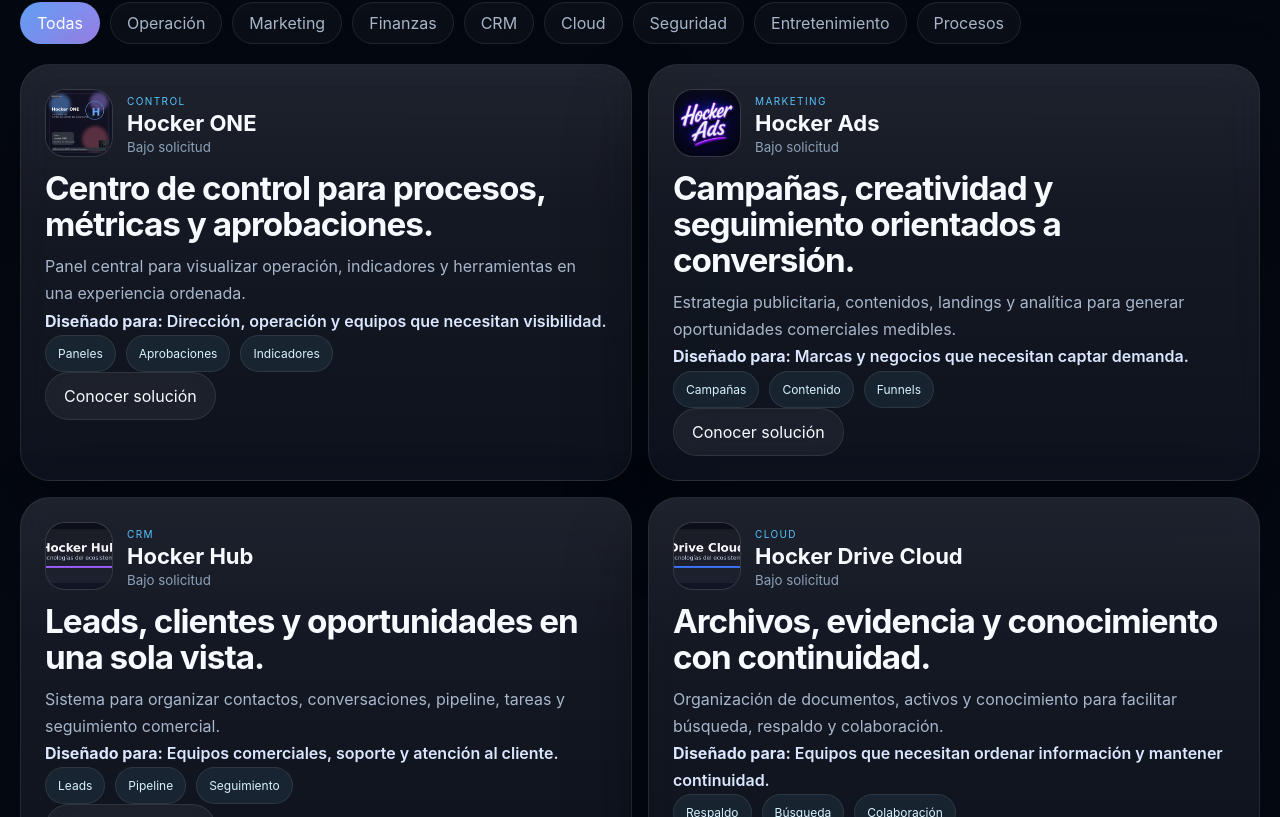
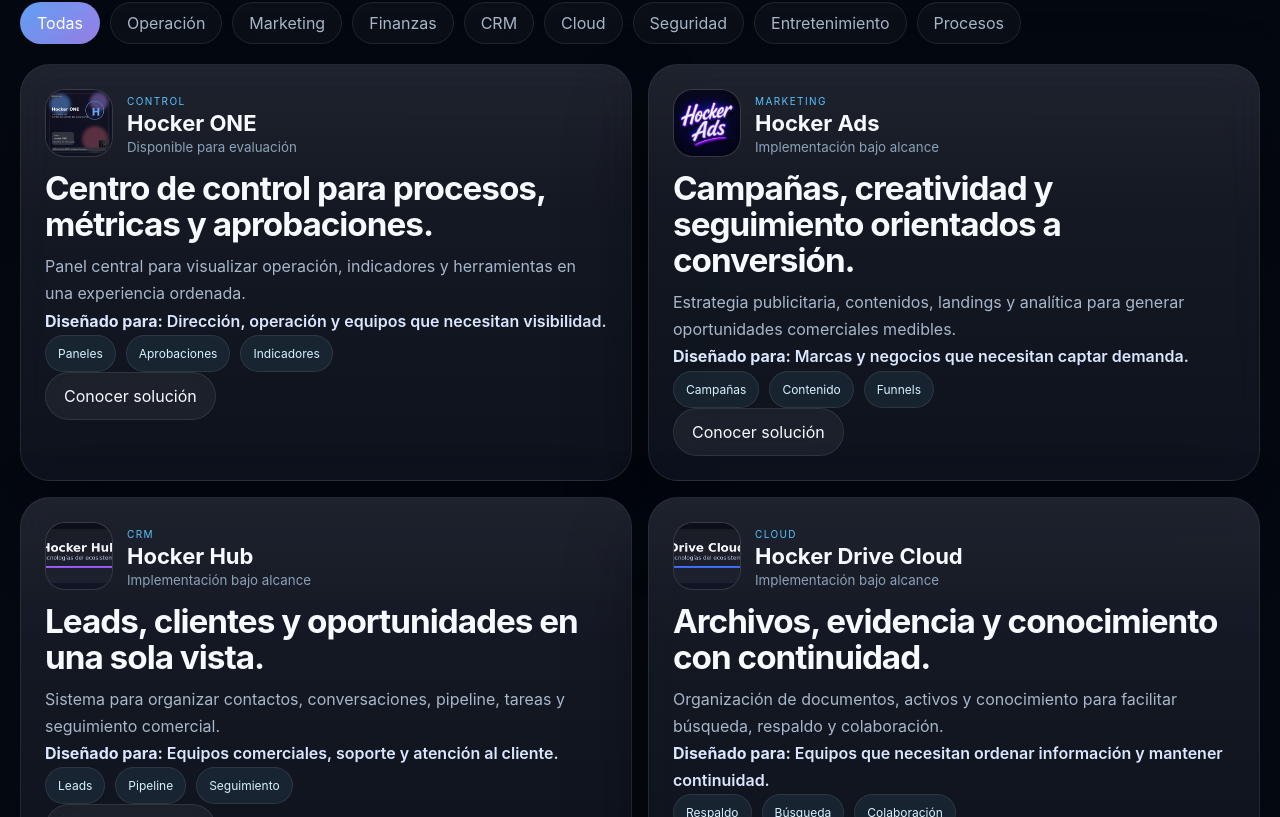
Before and after one commit to HockerAGI/hocker.agi, a Next.js app: page /apps in a window 1280 px wide. Shown: the part 1123-1940 px from the top of the page. Built offline with nearby package versions, Linux system fonts and the light colour scheme.

Commit message:
refactor(content): use public product availability labels

```diff
--- a/src/components/app-explorer.tsx
+++ b/src/components/app-explorer.tsx
@@ -17,13 +17,6 @@
   { key: "operations", label: "Procesos" },
 ];
 
-const publicAvailability: Record<string, string> = {
-  live: "Disponible",
-  building: "En desarrollo",
-  blocked: "Próxima apertura",
-  protected: "Información bajo solicitud",
-};
-
 export function AppExplorer({ apps }: { apps: AppItem[] }) {
   const [active, setActive] = useState<AppGroup | "all">("all");
   const [query, setQuery] = useState("");
@@ -34,7 +27,7 @@
       const groupOk = active === "all" || app.group === active;
       const searchOk =
         search.length === 0 ||
-        [app.title, app.short, app.tagline, app.summary, app.audience, ...app.highlights]
+        [app.title, app.short, app.tagline, app.summary, app.audience, app.availability, ...app.highlights]
           .join(" ")
           .toLowerCase()
           .includes(search);
@@ -76,7 +69,7 @@
               <div className="app-title">
                 <span>{app.badge}</span>
                 <strong>{app.title}</strong>
-                <small>{publicAvailability[app.status] || "Bajo solicitud"}</small>
+                <small>{app.availability}</small>
               </div>
             </div>
             <h3>{app.tagline}</h3>
```
